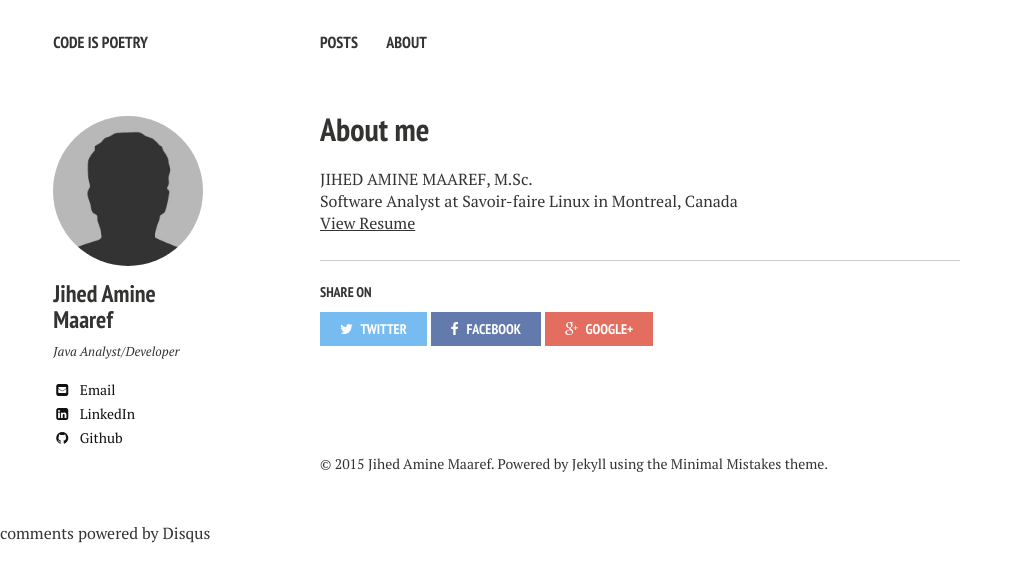
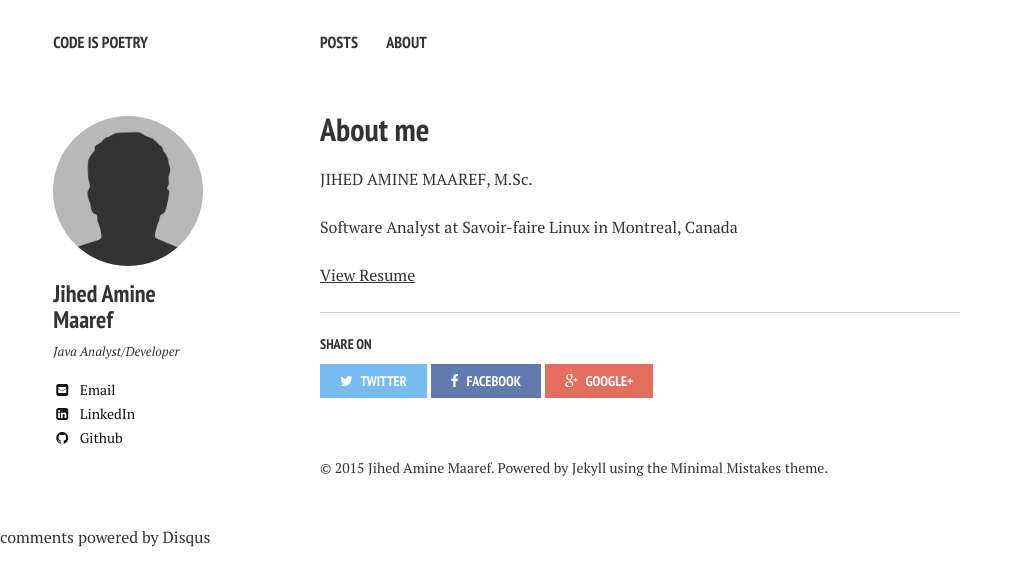
Before and after one commit to jihedamine/jihedamine.github.io, a Jekyll site: the page built from about/index.md, in a window 1280 px wide. Shown: the top 586 px of the page, without its empty margins (0-1023 px from the left). Built offline with Jekyll 4.4.1, drawn with Linux system fonts in a browser that asks for light colours; nearby versions of some CDN libraries; comment, search, counter and statistics services are not loaded.

Commit message:
Update typography.scss

```diff
--- a/_sass/typography.scss
+++ b/_sass/typography.scss
@@ -137,7 +137,7 @@ p {
   @if $paragraph-indent == true {
     & + p {
 		//	text-indent: $indent-var;
-			margin-top: -($indent-var);
+	//		margin-top: -($indent-var);
 		}
 	}
 }
```
